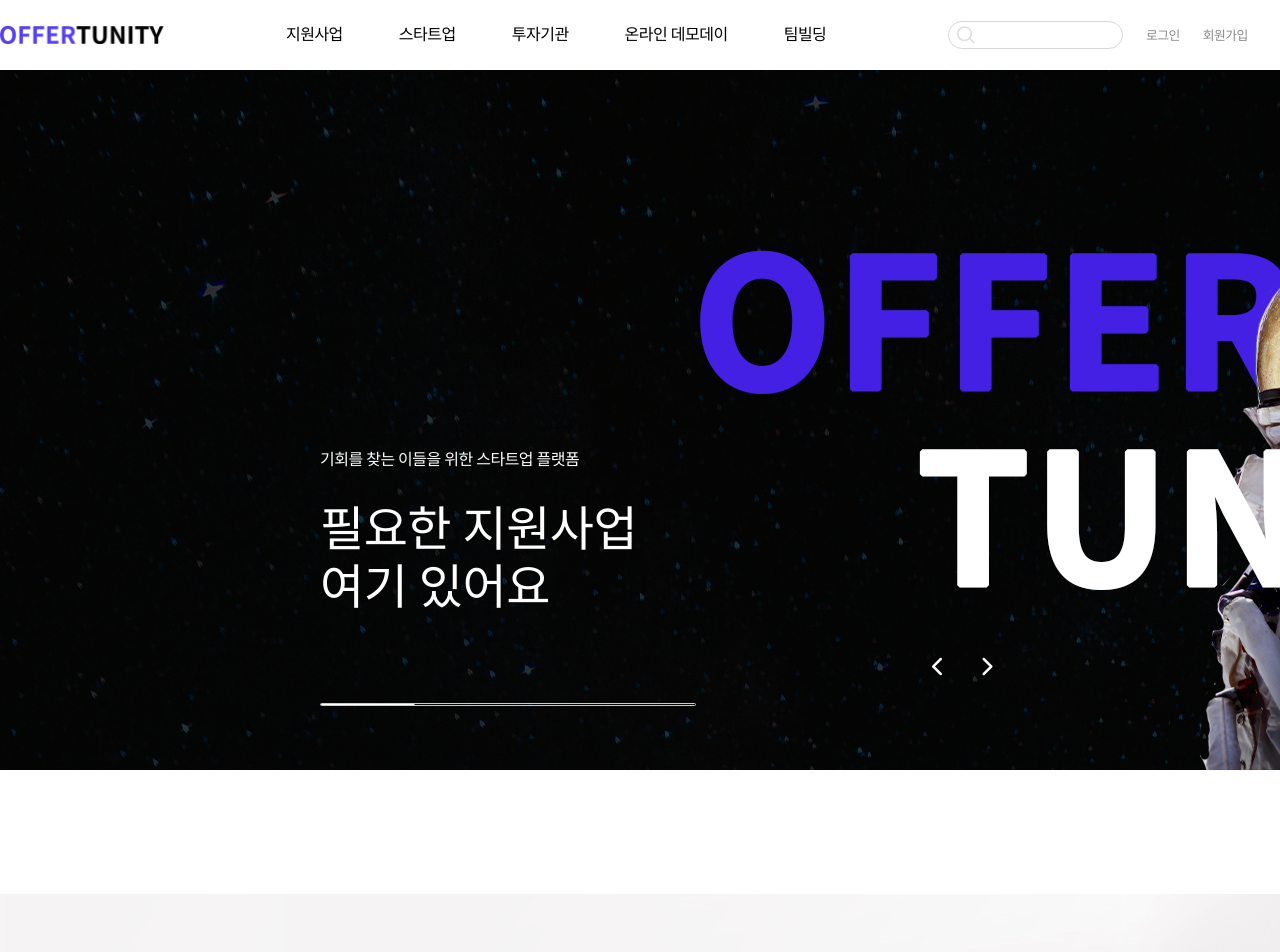
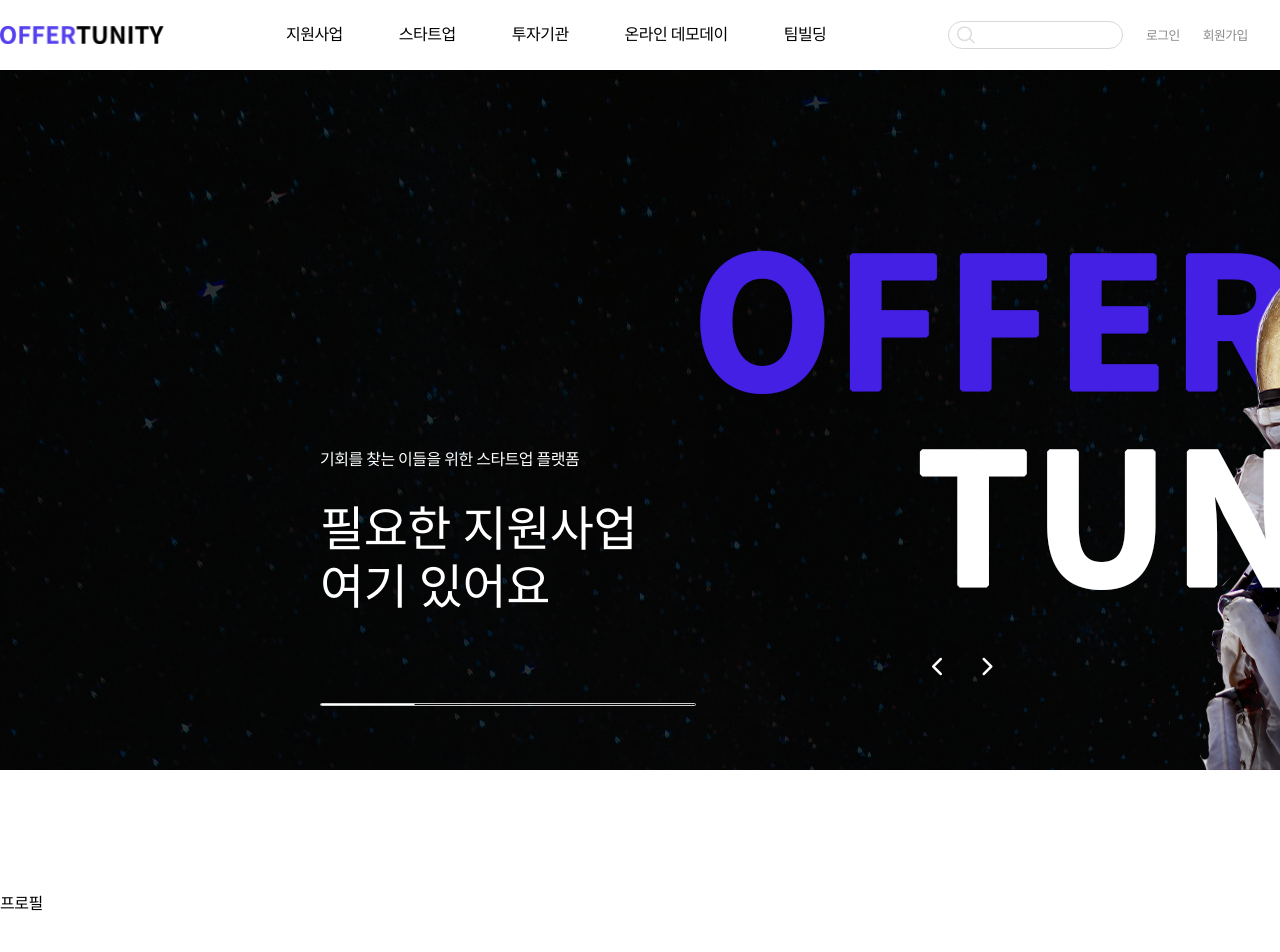
Before and after one commit to Momentium/withWecode, a React (Create React App) app in the folder front-end/offertunity-app/: page /MypageStartup in a window 1280 px wide. Shown: the top 952 px of the page. Built offline with nearby package versions, Linux system fonts and the light colour scheme; a web font is replaced by a local one.

Commit message:
0127 | Mat | Mypage 시작

```diff
--- a/front-end/offertunity-app/src/App.tsx
+++ b/front-end/offertunity-app/src/App.tsx
@@ -1,5 +1,10 @@
 import React, { useState, useEffect } from "react";
-import { BrowserRouter, Route, withRouter, RouteComponentProps } from "react-router-dom";
+import {
+  BrowserRouter,
+  Route,
+  withRouter,
+  RouteComponentProps,
+} from "react-router-dom";
 import styled, { ThemeProvider } from "styled-components";
 import Header from "./components/common/header/Header";
 import Banner from "./components/common/banner/Banner";
@@ -8,45 +13,43 @@ import ProjectPage from "./components/pages/project/ProjectPage";
 import Newsletter from "./components/common/newsletter/Newsletter";
 import Footer from "./components/common/footer/Footer";
 import theme from "./components/styles/theme";
-import Auth from "./components/pages/Auth/Auth"
+import Auth from "./components/pages/Auth/Auth";
 import StartupList from "./components/pages/startupList/StartupList";
+import MypageStartup from "./components/pages/mypage/MypageStartup";
 
-
-const App:React.FC<RouteComponentProps<any>> = ({location }) => {
+const App: React.FC<RouteComponentProps<any>> = ({ location }) => {
   const [HH, setHH] = useState<number | undefined>(60);
   useEffect(() => {
-    console.log(location.pathname)
+    console.log(location.pathname);
   }, []);
 
-    const Reject = location.pathname.includes("/Auth")
+  const Reject = location.pathname.includes("/Auth");
+  const [visible, setVisible] = useState("");
 
   return (
     <ThemeProvider theme={theme}>
-
       {/* Header 들어갈 자리 */}
-        {
-         !Reject  &&
+      {!Reject && (
         <>
           <Header />
           <Banner />
         </>
-        }
+      )}
       <Route path="/Auth/:name" component={Auth} />
       <StAppCont headerHeight={HH}>
         {/* Route 들어갈 자리 */}
         <Route exact path="/" component={Main} />
         <Route path="/project" component={ProjectPage} />
         <Route path="/list" component={StartupList} />
+        <Route path="/MypageStartup" component={MypageStartup} />
       </StAppCont>
       {/* Footer 들어갈 자리 */}
-        {
-           !Reject  &&
+      {!Reject && (
         <>
           <Newsletter />
           <Footer />
         </>
-        }
-
+      )}
     </ThemeProvider>
   );
 };
--- /dev/null
+++ b/front-end/offertunity-app/src/components/pages/mypage/MypageStartup.tsx
@@ -0,0 +1,12 @@
+import React from "react";
+import Profile from "./components/Profile";
+
+const MypageStartup = () => {
+  return (
+    <div>
+      <Profile />
+    </div>
+  );
+};
+
+export default MypageStartup;
--- /dev/null
+++ b/front-end/offertunity-app/src/components/pages/mypage/components/Profile.tsx
@@ -0,0 +1,7 @@
+import React from "react";
+
+const Profile = () => {
+  return <div>프로필</div>;
+};
+
+export default Profile;
```
Lines whose indentation alone changed are shown as unchanged.
